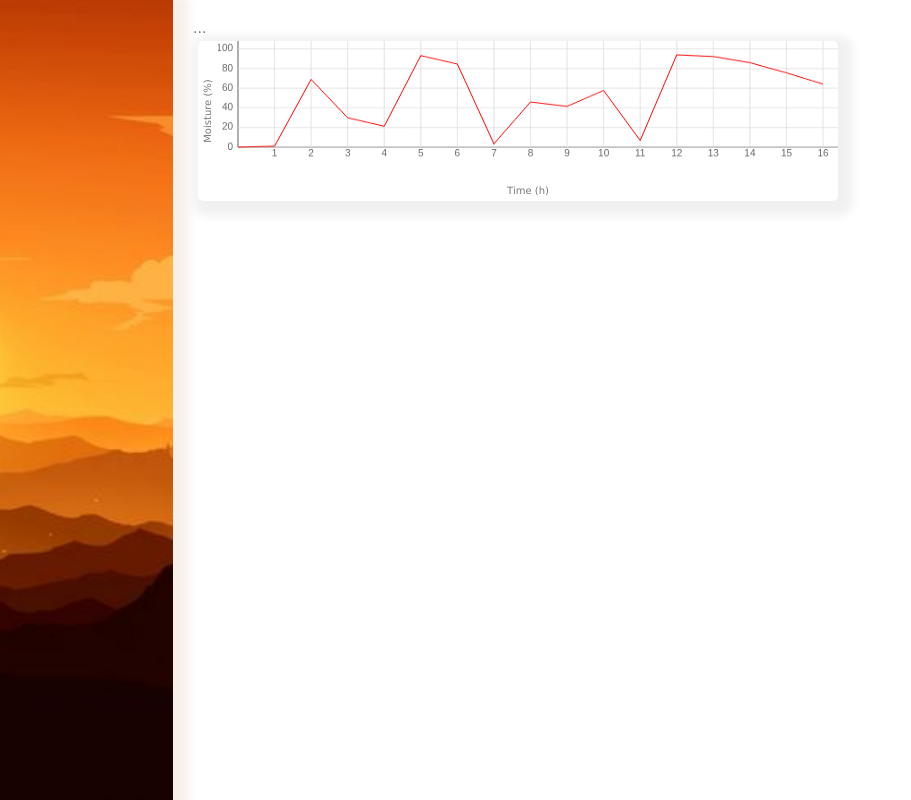
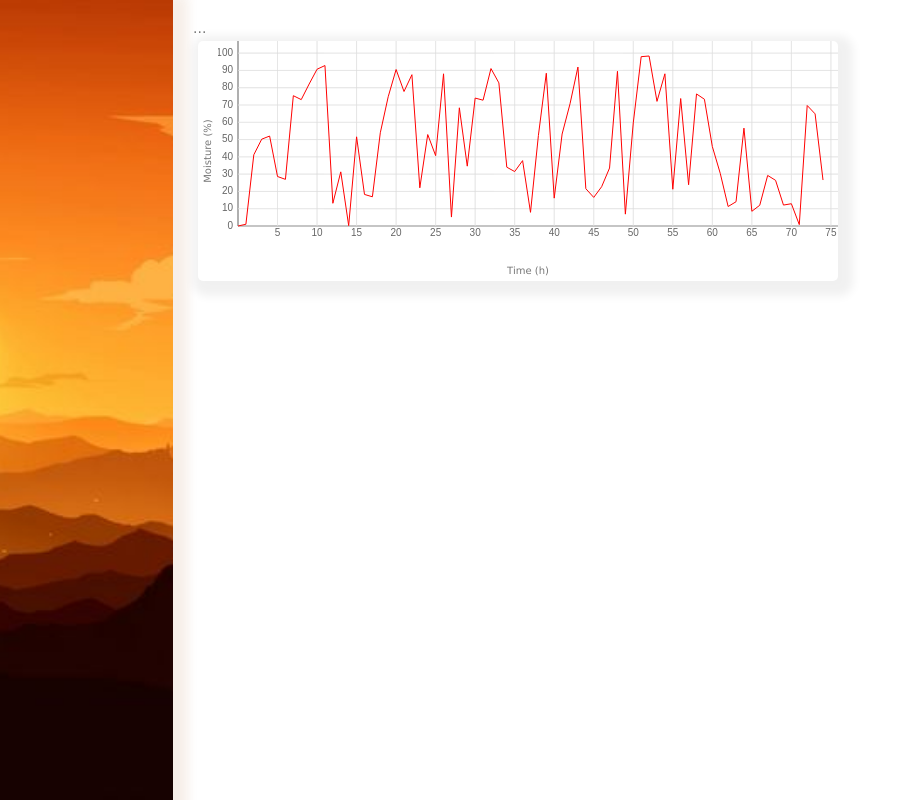
Before and after one commit to florisweb/ElektroLumen, a React app in the folder home/: page / in a window 1280 px wide. Shown: the full height of the page, 127-1038 px from the left. Built offline with nearby package versions, Linux system fonts and the light colour scheme.

Commit message:
Added the ability for lineGraphs to be added via the UIDefinition.

```diff
--- a/home/src/css/mainContent/components.css
+++ b/home/src/css/mainContent/components.css
@@ -24,7 +24,7 @@
 .Component.panel.lineGraph {
   padding: 0px;
   width: 50vw;
-  height: 20vh;
+  height: 30vh;
   background-color: #fff;
   box-shadow: 5px 5px 10px 10px rgba(0, 0, 0, .06);
 }
--- a/home/src/js/dataVisualizer.js
+++ b/home/src/js/dataVisualizer.js
@@ -165,7 +165,7 @@ export function LineGraph({xAxisTag, yAxisTag, data, yRange, controlObject}) {
   }
 
   function getStepSize(_maxSteps, _delta) {
-    const stepOptions = [.01, .05, .1, .5, 1, 5, 10, 20, 50, 100, 200, 500, 1000];
+    const stepOptions = [.01, .02, .05, .1, .2, .5, 1, 2, 5, 10, 20, 50, 100, 200, 500, 1000];
     for (let i = 0; i < stepOptions.length; i++)
     {
       let steps = _delta / stepOptions[i];
--- a/home/src/js/mainContent/devicePage.js
+++ b/home/src/js/mainContent/devicePage.js
@@ -12,7 +12,7 @@ window.graph = {};
 function DevicePage({device}) {
   let UI = UIDefListToObjects(device.UIDefinition);
   let data = [0, 1];
-  while (Math.random() > .1)
+  while (Math.random() > .01)
   {
     data.push(100 * Math.random());
   }
@@ -40,6 +40,7 @@ function UIDefToObjects(_Def) {
   switch (_Def.type)
   {
     case 'Variable': return <Variable name={_Def.parameters[0]} value={_Def.parameters[1]}/>;
+    case 'LineGraph': return <LineGraph xAxisTag={_Def.parameters[0]} yAxisTag={_Def.parameters[1]} data={_Def.parameters[2]}/>;
     default: return <strong>UIComponent of type `{_Def.type}` is not supported.</strong>
   }
 }
```
